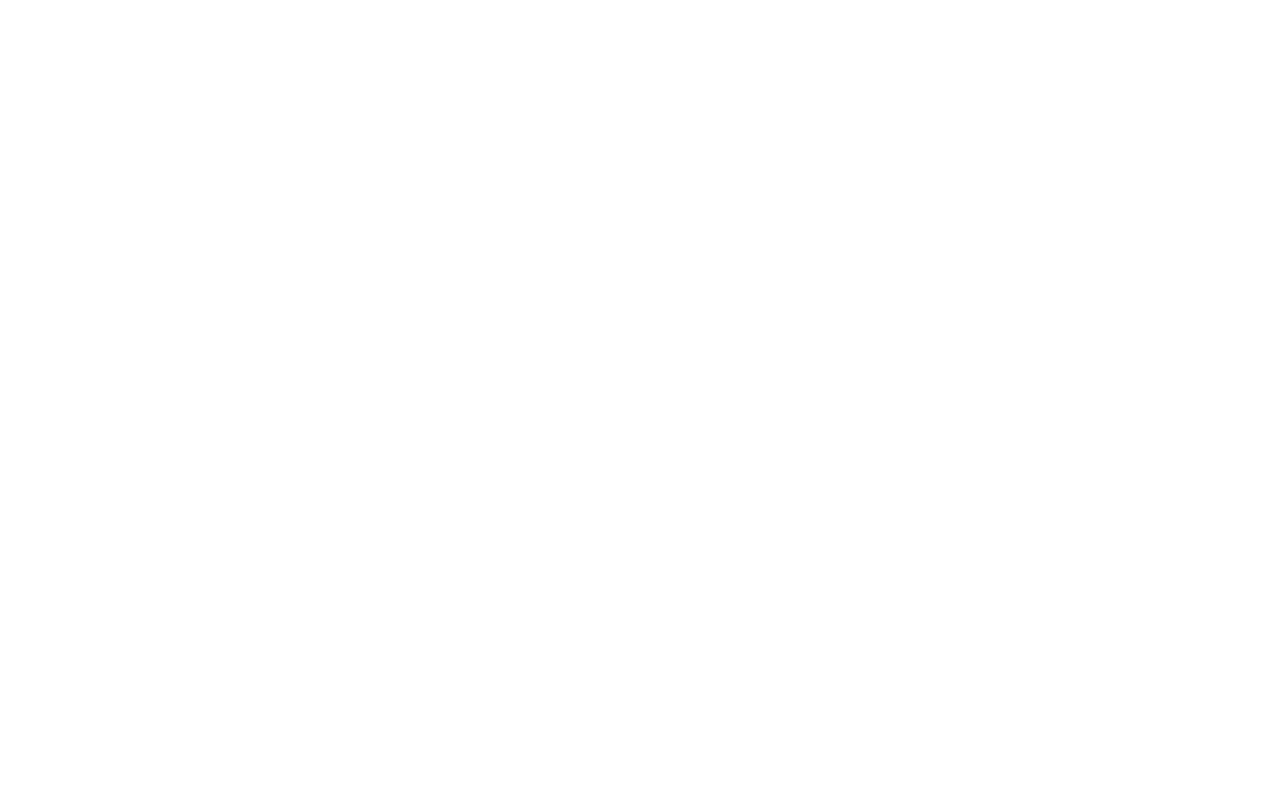
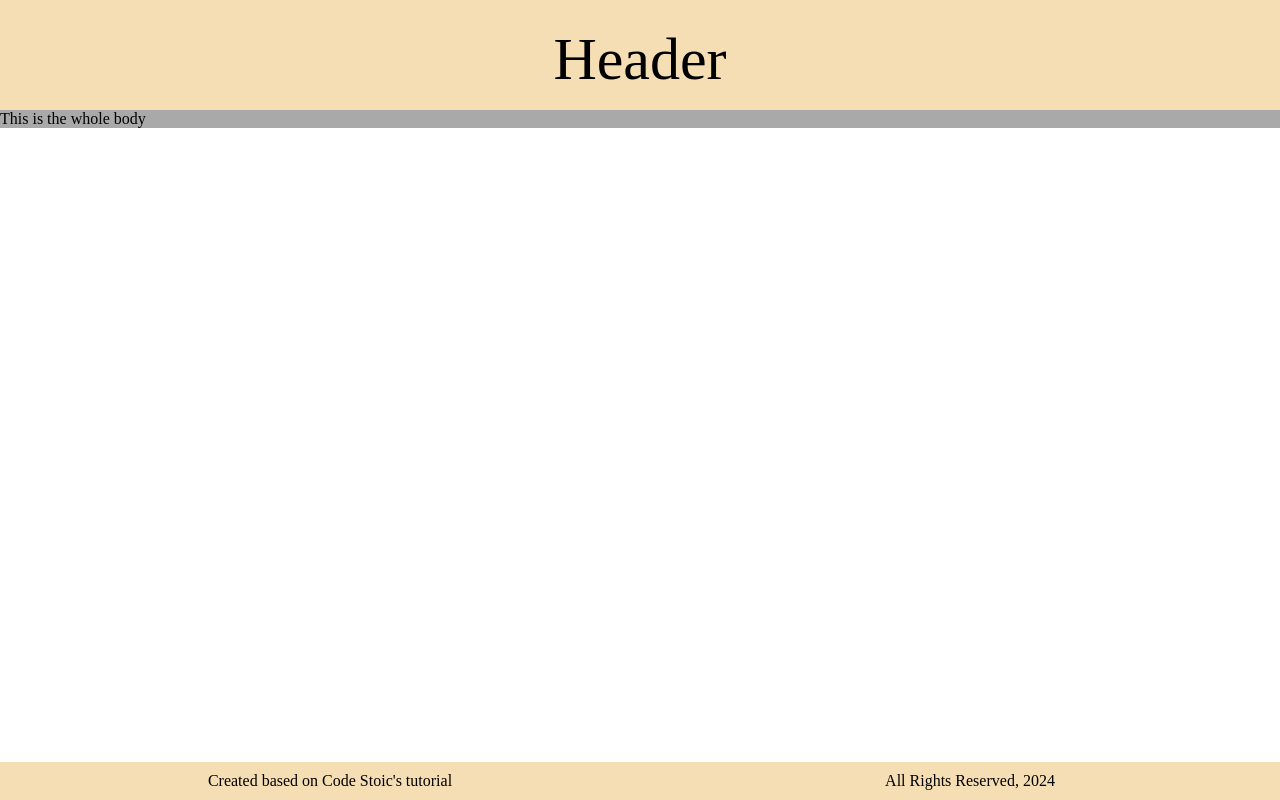
Before and after one commit to teberhart/react-tutorial-2, a React (Vite) app: page / in a window 1280 px wide. Built offline with nearby package versions, Linux system fonts and the light colour scheme.

Commit message:
tutorial 46, created Main, Header, Footer components and applied basic styling

```diff
--- a/index.html
+++ b/index.html
@@ -4,6 +4,7 @@
         <meta charset="UTF-8" />
         <meta name="viewport" content="width=device-width, initial-scale=1.0" />
         <title>React tutorial - Part 2</title>
+        <link rel="stylesheet" href="src/global.css" />
     </head>
     <body>
         <div id="root"></div>
--- a/src/App.jsx
+++ b/src/App.jsx
@@ -1,6 +1,13 @@
+import Header from "./components/Header.jsx";
+import Main from "./components/Main.jsx";
+import Footer from "./components/Footer.jsx";
+
 function App() {
     return (
         <div className="App">
+            <Header />
+            <Main />
+            <Footer />
         </div>
     )
 }
--- /dev/null
+++ b/src/components/Footer.jsx
@@ -0,0 +1,10 @@
+import styles from './Footer.module.css';
+
+export default function Footer() {
+    return (
+        <div className={styles.main}>
+            <span className={styles.item}>Created based on Code Stoic's tutorial</span>
+            <span className={styles.item}>All Rights Reserved, 2024</span>
+        </div>
+    );
+}
--- /dev/null
+++ b/src/components/Footer.module.css
@@ -0,0 +1,14 @@
+.main {
+    display: flex;
+    position: fixed;
+    bottom: 0;
+    font-weight: lighter;
+    text-align: center;
+    width: 100%;
+    padding: 10px;
+    background-color: wheat;
+}
+.item {
+    text-align: center;
+    width: 50%;
+}
--- /dev/null
+++ b/src/components/Header.jsx
@@ -0,0 +1,9 @@
+import styles from './Header.module.css';
+
+export default function Header() {
+    return (
+        <div className={styles.main}>
+            Header
+        </div>
+    );
+}
--- /dev/null
+++ b/src/components/Header.module.css
@@ -0,0 +1,9 @@
+.main {
+    background-color: wheat;
+    font-size: 60px;
+    color: black;
+    text-align: center;
+    height: 80px;
+    padding: 25px 5px 5px;
+    box-shadow: 0 3px 6px rgba(25, 25, 25, 50%);
+}
--- /dev/null
+++ b/src/components/Main.jsx
@@ -0,0 +1,9 @@
+import styles from './Main.module.css';
+
+export default function Main() {
+    return (
+        <div className={styles.main}>
+            This is the whole body
+        </div>
+    );
+}
--- /dev/null
+++ b/src/components/Main.module.css
@@ -0,0 +1,3 @@
+.main {
+    background-color: darkgrey;
+}
--- /dev/null
+++ b/src/global.css
@@ -0,0 +1,3 @@
+body {
+    margin: 0;
+}
```
Lines whose indentation alone changed are shown as unchanged.
